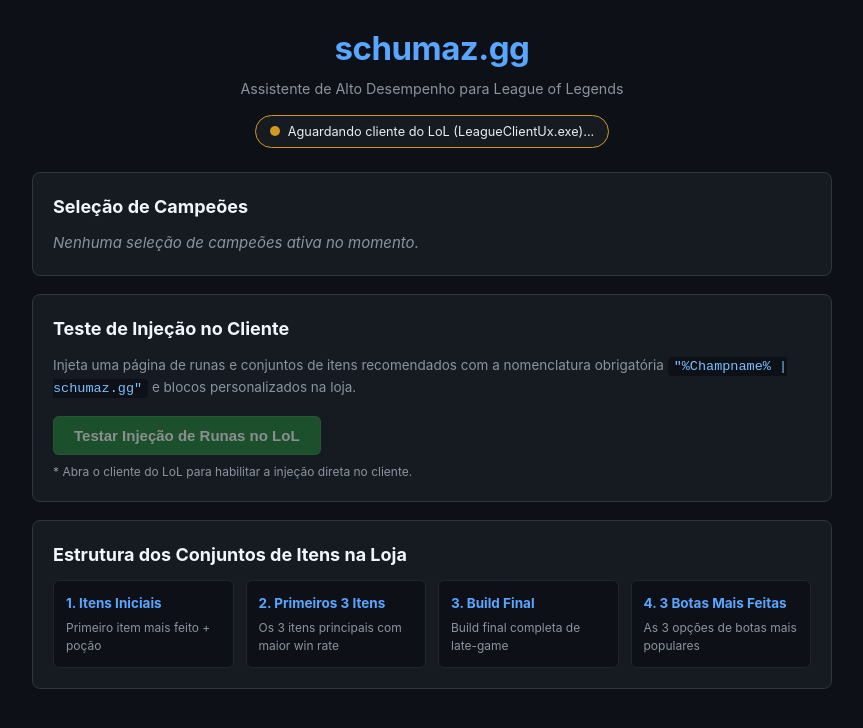
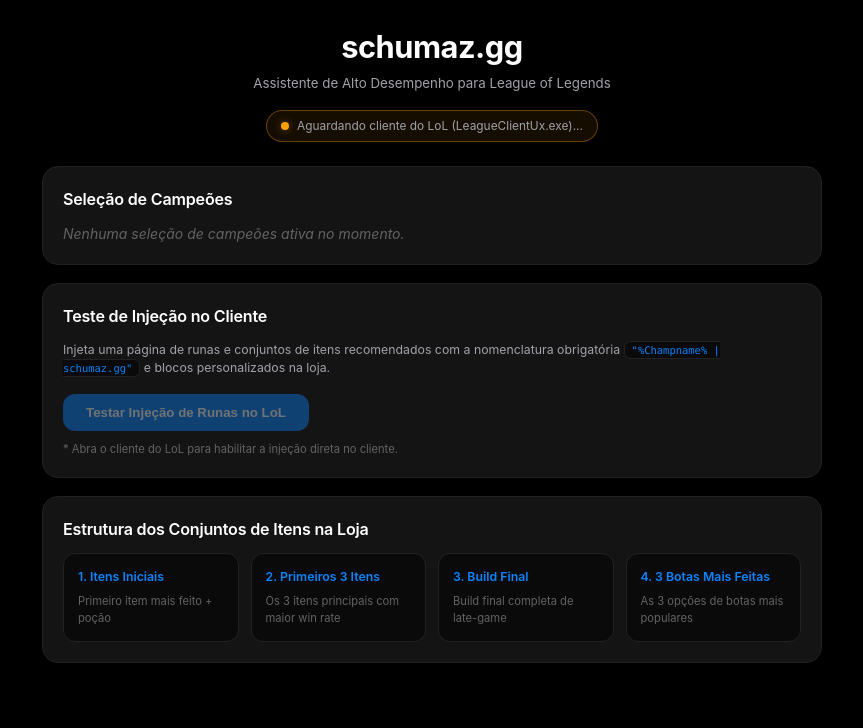
Before and after one commit to schumaz/schumaz.gg, a React (Vite) app: page / in a window 1280 px wide. Shown: the top 728 px of the page, without its empty margins (208-1071 px from the left). Built offline with nearby package versions, Linux system fonts and the light colour scheme.

Commit message:
feat: add black theme app.css

```diff
--- a/src/App.css
+++ b/src/App.css
@@ -1,23 +1,72 @@
 :root {
-  font-family: -apple-system, BlinkMacSystemFont, "Segoe UI", Roboto, Helvetica, Arial, sans-serif;
-  font-size: 15px;
+  --bg-base: #000000;
+  --bg-surface: #0a0a0a;
+  --bg-card: #141414;
+  --bg-card-hover: #1a1a1a;
+  --bg-glass: rgba(20, 20, 20, 0.78);
+
+  --border-subtle: #222222;
+  --border-highlight: #2e2e2e;
+
+  --text-primary: #ffffff;
+  --text-secondary: #a1a1aa;
+  --text-muted: #636366;
+
+  --accent-primary: #0a84ff;
+  --accent-primary-hover: #409cff;
+  --accent-success: #30d158;
+  --accent-warning: #ff9f0a;
+  --accent-danger: #ff453a;
+
+  font-family: -apple-system, BlinkMacSystemFont, "SF Pro Text", "Segoe UI", Roboto, Helvetica, Arial, sans-serif;
+  font-size: 14px;
   line-height: 1.5;
-  color: #e6edf3;
-  background-color: #0d1117;
+  color: var(--text-primary);
+  background-color: var(--bg-base);
+  color-scheme: dark;
+  -webkit-font-smoothing: antialiased;
+  -moz-osx-font-smoothing: grayscale;
+}
+
+* {
+  box-sizing: border-box;
 }
 
 body {
   margin: 0;
   padding: 0;
-  background-color: #0d1117;
+  background-color: var(--bg-base);
+  color: var(--text-primary);
+  overflow-x: hidden;
+  user-select: none;
+}
+
+/* Custom Minimal Dark Scrollbar */
+::-webkit-scrollbar {
+  width: 6px;
+  height: 6px;
+}
+
+::-webkit-scrollbar-track {
+  background: var(--bg-base);
+}
+
+::-webkit-scrollbar-thumb {
+  background: #262626;
+  border-radius: 3px;
+}
+
+::-webkit-scrollbar-thumb:hover {
+  background: #333333;
 }
 
 .container {
-  max-width: 800px;
+  max-width: 820px;
   margin: 0 auto;
-  padding: 24px;
+  padding: 24px 20px 110px 20px; /* Space for the floating bottom dock */
 }
 
+/* Header */
 .header {
   text-align: center;
   margin-bottom: 24px;
@@ -26,17 +75,18 @@ body {
 .title {
   font-size: 2.2rem;
   margin: 0 0 4px 0;
-  color: #58a6ff;
+  color: var(--text-primary);
   font-weight: 700;
   letter-spacing: -0.5px;
 }
 
 .subtitle {
   margin: 0 0 16px 0;
-  color: #8b949e;
+  color: var(--text-secondary);
   font-size: 0.95rem;
 }
 
+/* Status Badge */
 .status-badge-container {
   display: flex;
   justify-content: center;
@@ -48,142 +98,178 @@ body {
   align-items: center;
   gap: 8px;
   padding: 6px 14px;
-  border-radius: 20px;
+  border-radius: 9999px;
   font-size: 0.85rem;
-  background-color: #161b22;
-  border: 1px solid #30363d;
+  background-color: var(--bg-surface);
+  border: 1px solid var(--border-subtle);
+  color: var(--text-secondary);
+  transition: border-color 0.2s ease, background-color 0.2s ease;
+}
+
+.status-badge strong {
+  color: var(--text-primary);
 }
 
 .status-badge.connected {
-  border-color: #238636;
+  border-color: rgba(48, 209, 88, 0.35);
+  background-color: rgba(48, 209, 88, 0.08);
 }
 
 .status-badge.disconnected {
-  border-color: #d29922;
+  border-color: rgba(255, 159, 10, 0.35);
+  background-color: rgba(255, 159, 10, 0.08);
 }
 
 .dot {
-  width: 10px;
-  height: 10px;
+  width: 8px;
+  height: 8px;
   border-radius: 50%;
   display: inline-block;
 }
 
 .dot-green {
-  background-color: #3fb950;
-  box-shadow: 0 0 8px rgba(63, 185, 80, 0.6);
+  background-color: var(--accent-success);
+  box-shadow: 0 0 8px rgba(48, 209, 88, 0.6);
 }
 
 .dot-orange {
-  background-color: #d29922;
+  background-color: var(--accent-warning);
+  box-shadow: 0 0 8px rgba(255, 159, 10, 0.4);
 }
 
+/* Elevated Cards - iOS/Telegram Dark Style */
 .card {
-  background-color: #161b22;
-  border: 1px solid #30363d;
-  border-radius: 8px;
+  background-color: var(--bg-card);
+  border: 1px solid var(--border-subtle);
+  border-radius: 16px;
   padding: 20px;
   margin-bottom: 18px;
+  box-shadow: 0 4px 20px rgba(0, 0, 0, 0.5);
+  transition: border-color 0.2s ease, transform 0.2s ease;
+}
+
+.card:hover {
+  border-color: var(--border-highlight);
 }
 
 .card h2 {
   margin-top: 0;
   margin-bottom: 12px;
-  font-size: 1.2rem;
-  color: #f0f6fc;
+  font-size: 1.15rem;
+  color: var(--text-primary);
+  font-weight: 600;
+  letter-spacing: -0.2px;
 }
 
 .card-desc {
-  color: #8b949e;
-  font-size: 0.9rem;
+  color: var(--text-secondary);
+  font-size: 0.88rem;
   margin-bottom: 16px;
+  line-height: 1.5;
 }
 
 .card-desc code {
-  background: #0d1117;
-  padding: 2px 6px;
-  border-radius: 4px;
-  color: #79c0ff;
+  background: var(--bg-surface);
+  border: 1px solid var(--border-subtle);
+  padding: 2px 7px;
+  border-radius: 6px;
+  color: var(--accent-primary);
+  font-family: ui-monospace, SFMono-Regular, Menlo, Monaco, Consolas, monospace;
+  font-size: 0.85em;
 }
 
 .text-muted {
-  color: #8b949e;
+  color: var(--text-muted);
   font-style: italic;
   margin: 0;
 }
 
+/* Tags */
 .tag {
   display: inline-block;
-  padding: 2px 8px;
-  border-radius: 4px;
+  padding: 3px 10px;
+  border-radius: 9999px;
   font-size: 0.8rem;
   font-weight: 600;
 }
 
 .tag.locked {
-  background-color: #238636;
-  color: #fff;
+  background-color: rgba(48, 209, 88, 0.2);
+  color: var(--accent-success);
+  border: 1px solid rgba(48, 209, 88, 0.3);
 }
 
 .tag.hovering {
-  background-color: #1f6feb;
-  color: #fff;
+  background-color: rgba(10, 132, 255, 0.2);
+  color: var(--accent-primary);
+  border: 1px solid rgba(10, 132, 255, 0.3);
 }
 
+/* Buttons */
 .btn-primary {
-  background-color: #238636;
+  background-color: var(--accent-primary);
   color: #ffffff;
-  border: 1px solid rgba(240, 246, 252, 0.1);
-  padding: 10px 20px;
-  font-size: 1rem;
+  border: 1px solid transparent;
+  padding: 10px 22px;
+  font-size: 0.95rem;
   font-weight: 600;
-  border-radius: 6px;
+  border-radius: 12px;
   cursor: pointer;
   transition: all 0.2s ease;
+  box-shadow: 0 4px 12px rgba(10, 132, 255, 0.25);
 }
 
 .btn-primary:hover:not(:disabled) {
-  background-color: #2ea043;
+  background-color: var(--accent-primary-hover);
+  transform: translateY(-1px);
+}
+
+.btn-primary:active:not(:disabled) {
+  transform: translateY(0);
 }
 
 .btn-primary:disabled {
-  opacity: 0.5;
+  opacity: 0.4;
   cursor: not-allowed;
+  box-shadow: none;
 }
 
 .hint-text {
   font-size: 0.8rem;
-  color: #8b949e;
-  margin-top: 8px;
+  color: var(--text-muted);
+  margin-top: 10px;
   margin-bottom: 0;
 }
 
+/* Alerts */
 .alert {
-  padding: 12px;
-  border-radius: 6px;
+  padding: 12px 16px;
+  border-radius: 12px;
   margin-top: 14px;
-  font-size: 0.9rem;
+  font-size: 0.88rem;
+  line-height: 1.4;
 }
 
 .alert-error {
-  background-color: #3b1b1f;
-  border: 1px solid #f85149;
-  color: #ff7b72;
+  background-color: rgba(255, 69, 58, 0.12);
+  border: 1px solid rgba(255, 69, 58, 0.3);
+  color: var(--accent-danger);
 }
 
+/* Report Box */
 .report-box {
   margin-top: 18px;
   padding: 16px;
-  background-color: #0d1117;
-  border: 1px solid #30363d;
-  border-radius: 6px;
+  background-color: var(--bg-surface);
+  border: 1px solid var(--border-subtle);
+  border-radius: 12px;
 }
 
 .report-box h3 {
   margin-top: 0;
   margin-bottom: 12px;
-  font-size: 1.05rem;
-  color: #58a6ff;
+  font-size: 0.98rem;
+  color: var(--accent-primary);
 }
 
 .report-items {
@@ -194,36 +280,37 @@ body {
 }
 
 .badge {
-  padding: 4px 10px;
-  border-radius: 12px;
-  font-size: 0.8rem;
+  padding: 4px 12px;
+  border-radius: 9999px;
+  font-size: 0.78rem;
   font-weight: 600;
 }
 
 .badge-success {
-  background-color: #1f4024;
-  color: #3fb950;
-  border: 1px solid #238636;
+  background-color: rgba(48, 209, 88, 0.15);
+  color: var(--accent-success);
+  border: 1px solid rgba(48, 209, 88, 0.3);
 }
 
 .badge-fail {
-  background-color: #3e1f24;
-  color: #f85149;
-  border: 1px solid #da3633;
+  background-color: rgba(255, 69, 58, 0.15);
+  color: var(--accent-danger);
+  border: 1px solid rgba(255, 69, 58, 0.3);
 }
 
 .badge-neutral {
-  background-color: #21262d;
-  color: #8b949e;
-  border: 1px solid #30363d;
+  background-color: var(--bg-card);
+  color: var(--text-secondary);
+  border: 1px solid var(--border-subtle);
 }
 
 .report-msg {
   font-size: 0.85rem;
-  color: #c9d1d9;
+  color: var(--text-secondary);
   margin: 0;
 }
 
+/* Shop Item Blocks Grid */
 .grid-blocks {
   display: grid;
   grid-template-columns: repeat(auto-fit, minmax(160px, 1fr));
@@ -231,20 +318,26 @@ body {
 }
 
 .block-item {
-  background-color: #0d1117;
-  border: 1px solid #21262d;
-  border-radius: 6px;
-  padding: 12px;
+  background-color: var(--bg-surface);
+  border: 1px solid var(--border-subtle);
+  border-radius: 12px;
+  padding: 14px;
+  transition: border-color 0.2s ease;
+}
+
+.block-item:hover {
+  border-color: var(--border-highlight);
 }
 
 .block-item h4 {
   margin: 0 0 6px 0;
-  font-size: 0.9rem;
-  color: #58a6ff;
+  font-size: 0.88rem;
+  color: var(--accent-primary);
+  font-weight: 600;
 }
 
 .block-item p {
   margin: 0;
   font-size: 0.8rem;
-  color: #8b949e;
+  color: var(--text-muted);
 }
```
